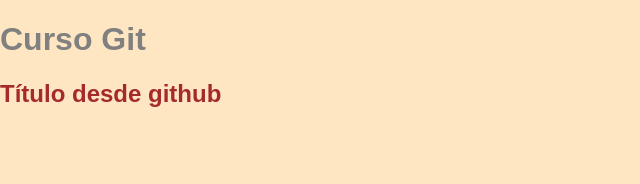
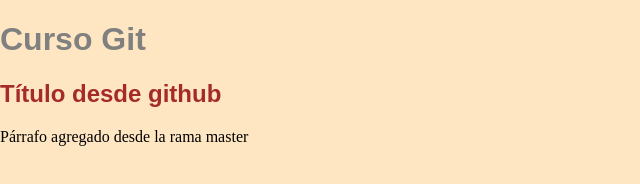
Before and after one commit to henrycadenaec/CursoGit-PildorasInformaticas, a plain HTML site: page index.html in a window 1280 px wide. Shown: the whole page, without its empty margins (0-640 px from the left). Drawn offline with Linux system fonts and the light colour scheme.

Commit message:
Párrafo agregado - rama master

```diff
--- a/index.html
+++ b/index.html
@@ -10,5 +10,6 @@
   <body>
     <h1>Curso Git</h1>
     <h2>Título desde github</h2>
+    <p>Párrafo agregado desde la rama master</p>
   </body>
 </html>
```
